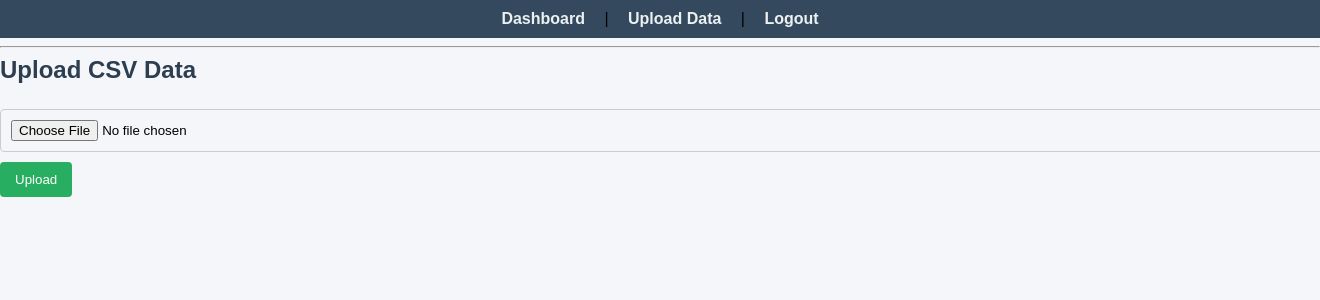
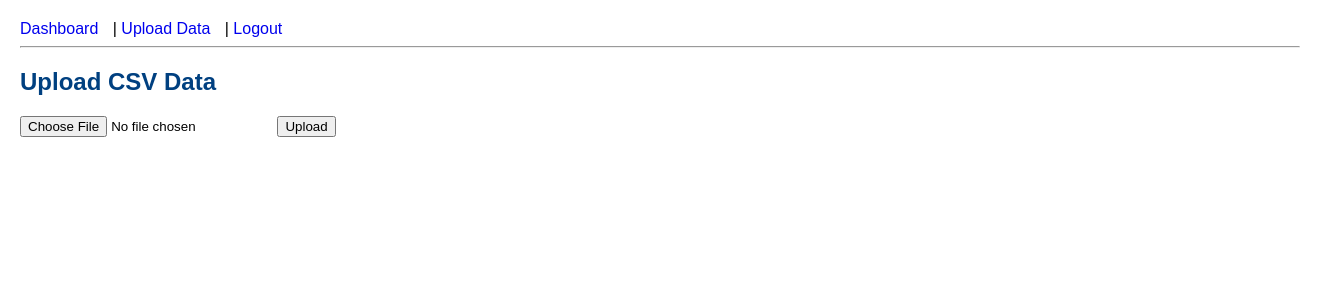
Before and after one commit to anilram4-cyber/iti-gondia-portal, a Flask app: page /upload in a window 1320 px wide; the page is wider, and only the part inside the window is pictured. Shown: the top 300 px of that part. Run offline with Flask 3, Linux system fonts and the light colour scheme.

Commit message:
Update style.css

```diff
--- a/static/style.css
+++ b/static/style.css
@@ -1,74 +1,3 @@
-/* Basic styling for ITI Gondia Portal */
-
-body {
-  font-family: Arial, sans-serif;
-  background: #f5f6fa;
-  margin: 0;
-  padding: 0;
-}
-
-header {
-  background: #2c3e50;
-  color: #fff;
-  padding: 15px;
-  text-align: center;
-}
-
-nav {
-  background: #34495e;
-  padding: 10px;
-  text-align: center;
-}
-
-nav a {
-  color: #ecf0f1;
-  text-decoration: none;
-  margin: 0 15px;
-  font-weight: bold;
-}
-
-nav a:hover {
-  text-decoration: underline;
-}
-
-.container {
-  max-width: 800px;
-  background: #fff;
-  margin: 30px auto;
-  padding: 20px;
-  border-radius: 8px;
-  box-shadow: 0 2px 6px rgba(0,0,0,0.1);
-}
-
-h2 {
-  color: #2c3e50;
-  margin-top: 0;
-}
-
-input[type="text"],
-input[type="password"],
-input[type="file"] {
-  width: 100%;
-  padding: 10px;
-  margin-top: 5px;
-  border: 1px solid #ccc;
-  border-radius: 4px;
-}
-
-button {
-  background: #27ae60;
-  color: white;
-  padding: 10px 15px;
-  border: none;
-  border-radius: 4px;
-  cursor: pointer;
-  margin-top: 10px;
-}
-
-button:hover {
-  background: #2ecc71;
-}
-
-p, label {
-  font-size: 14px;
-}
+body { font-family: Arial, sans-serif; margin: 20px; }
+nav a { margin-right: 10px; text-decoration: none; }
+h2 { color: #004080; }
```
